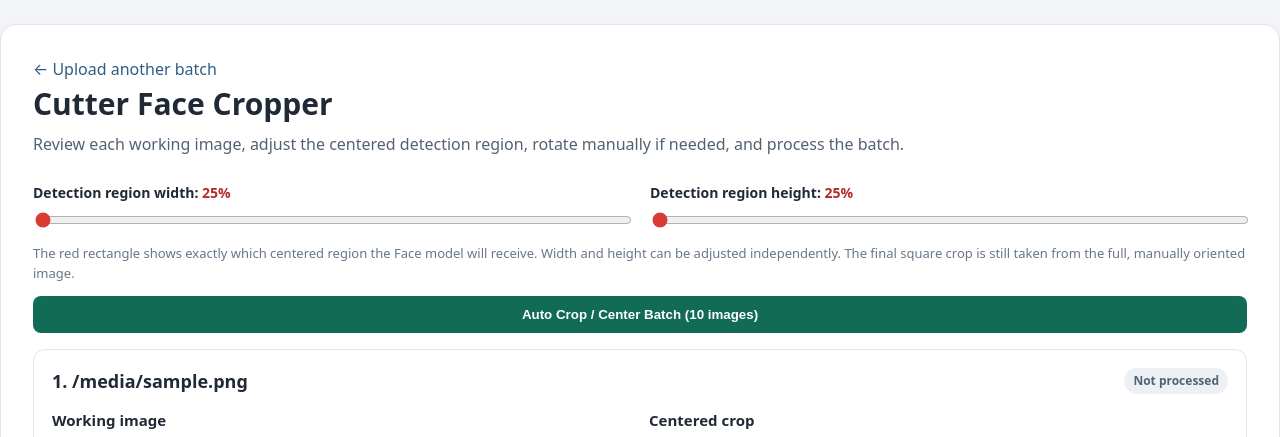
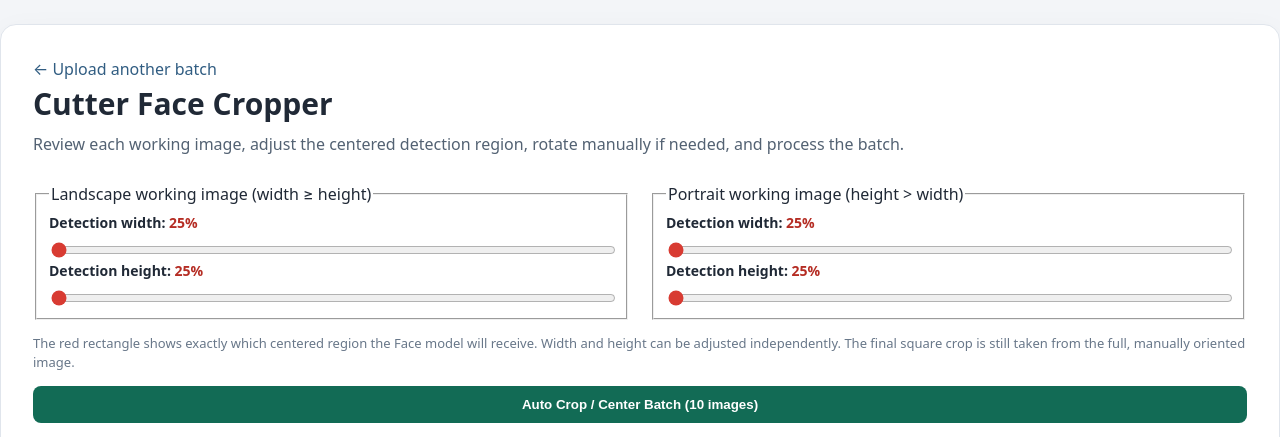
Before and after one commit to crico98/Cobalt_Crop, a Flask app: template templates/batch.html in a window 1280 px wide. Shown: the top 437 px of the page. Run offline with Flask 3, Linux system fonts and the light colour scheme; the template is opened without the code that fills it: most values are stand-ins (such as "Sample title", 1, 10 or a date in 2020).

Commit message:
Add separate landscape and portrait detection controls and previews

```diff
--- a/templates/batch.html
+++ b/templates/batch.html
@@ -14,14 +14,16 @@
 
 <form method="post" action="{{ url_for('autocrop_batch', batch_id=batch_id) }}" class="batch-action">
   <div class="crop-controls">
-    <div class="crop-control">
-      <label for="crop_width">Detection region width: <strong><output id="crop_width_value">{{ crop_region_width }}%</output></strong></label>
-      <input id="crop_width" name="crop_region_width" type="range" min="25" max="100" step="1" value="{{ crop_region_width }}">
-    </div>
-    <div class="crop-control">
-      <label for="crop_height">Detection region height: <strong><output id="crop_height_value">{{ crop_region_height }}%</output></strong></label>
-      <input id="crop_height" name="crop_region_height" type="range" min="25" max="100" step="1" value="{{ crop_region_height }}">
-    </div>
+    <fieldset class="crop-preset">
+      <legend>Landscape working image (width ≥ height)</legend>
+      <div class="crop-control"><label for="landscape_width">Detection width: <output id="landscape_width_value">{{ landscape_width }}%</output></label><input id="landscape_width" name="landscape_width" type="range" min="25" max="100" step="1" value="{{ landscape_width }}"></div>
+      <div class="crop-control"><label for="landscape_height">Detection height: <output id="landscape_height_value">{{ landscape_height }}%</output></label><input id="landscape_height" name="landscape_height" type="range" min="25" max="100" step="1" value="{{ landscape_height }}"></div>
+    </fieldset>
+    <fieldset class="crop-preset">
+      <legend>Portrait working image (height > width)</legend>
+      <div class="crop-control"><label for="portrait_width">Detection width: <output id="portrait_width_value">{{ portrait_width }}%</output></label><input id="portrait_width" name="portrait_width" type="range" min="25" max="100" step="1" value="{{ portrait_width }}"></div>
+      <div class="crop-control"><label for="portrait_height">Detection height: <output id="portrait_height_value">{{ portrait_height }}%</output></label><input id="portrait_height" name="portrait_height" type="range" min="25" max="100" step="1" value="{{ portrait_height }}"></div>
+    </fieldset>
   </div>
   <p class="muted">The red rectangle shows exactly which centered region the Face model will receive. Width and height can be adjusted independently. The final square crop is still taken from the full, manually oriented image.</p>
   <button class="primary" type="submit">Auto Crop / Center Batch ({{ total }} images)</button>
@@ -77,21 +79,27 @@
 </main>
 <script>
 (() => {
-  const widthInput = document.getElementById("crop_width");
-  const heightInput = document.getElementById("crop_height");
-  if (!widthInput || !heightInput) return;
+  const fields = ["landscape_width", "landscape_height", "portrait_width", "portrait_height"];
   const updateGuides = () => {
-    const width = Number(widthInput.value);
-    const height = Number(heightInput.value);
-    document.getElementById("crop_width_value").textContent = width + "%";
-    document.getElementById("crop_height_value").textContent = height + "%";
-    document.querySelectorAll("[data-crop-guide]").forEach((guide) => {
+    fields.forEach((id) => {
+      const input = document.getElementById(id);
+      const output = document.getElementById(id + "_value");
+      if (input && output) output.textContent = input.value + "%";
+    });
+    document.querySelectorAll(".image-frame").forEach((frame) => {
+      const image = frame.querySelector(".working-preview");
+      const guide = frame.querySelector("[data-crop-guide]");
+      if (!image || !guide || !image.naturalWidth || !image.naturalHeight) return;
+      const landscape = image.naturalWidth >= image.naturalHeight;
+      const width = Number(document.getElementById(landscape ? "landscape_width" : "portrait_width").value);
+      const height = Number(document.getElementById(landscape ? "landscape_height" : "portrait_height").value);
       guide.style.width = width + "%";
       guide.style.height = height + "%";
     });
   };
-  widthInput.addEventListener("input", updateGuides);
-  heightInput.addEventListener("input", updateGuides);
+  fields.forEach((id) => document.getElementById(id).addEventListener("input", updateGuides));
+  document.querySelectorAll(".working-preview").forEach((image) => image.addEventListener("load", updateGuides));
+  window.addEventListener("resize", updateGuides);
   updateGuides();
 })();
 </script>
```
